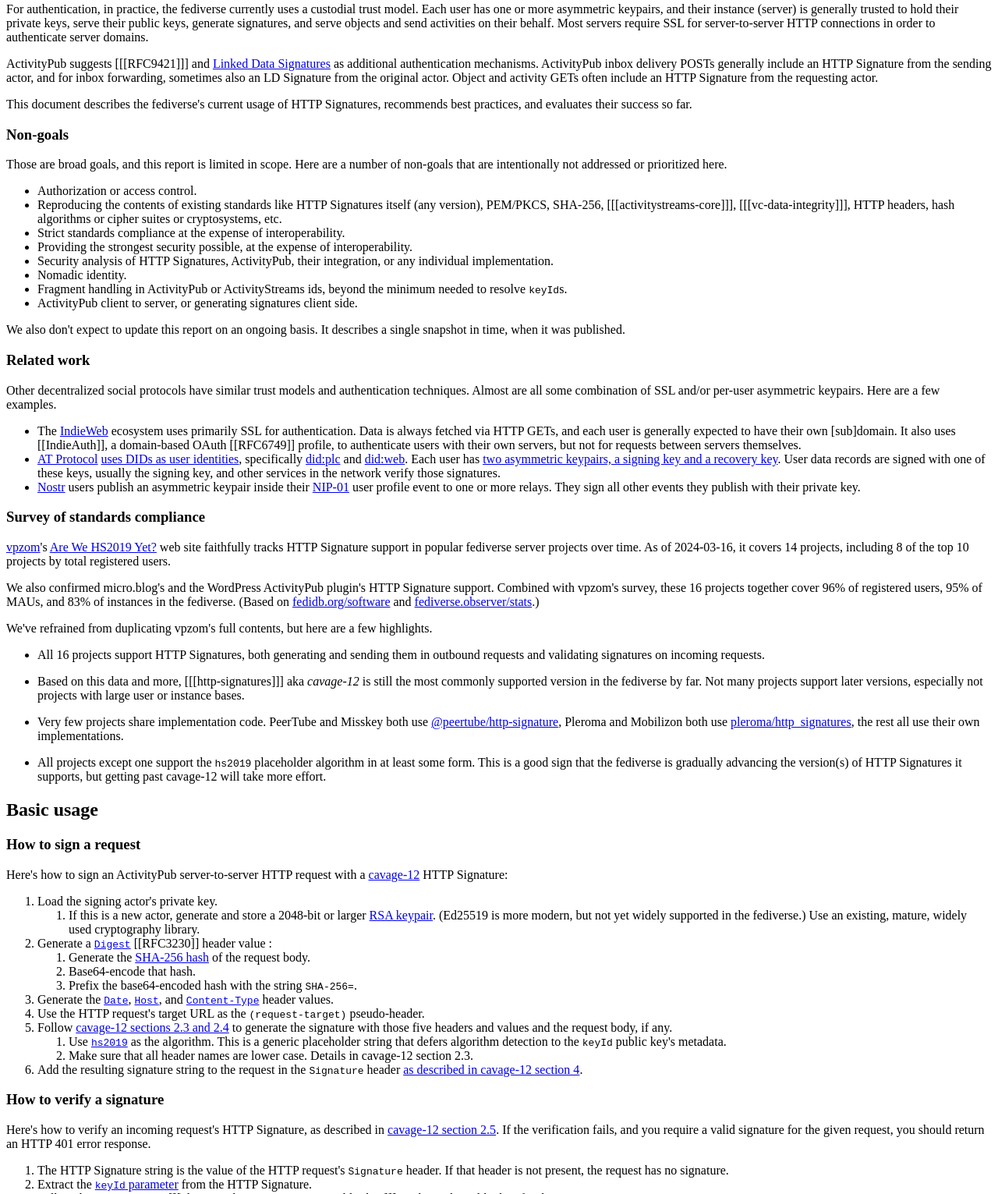
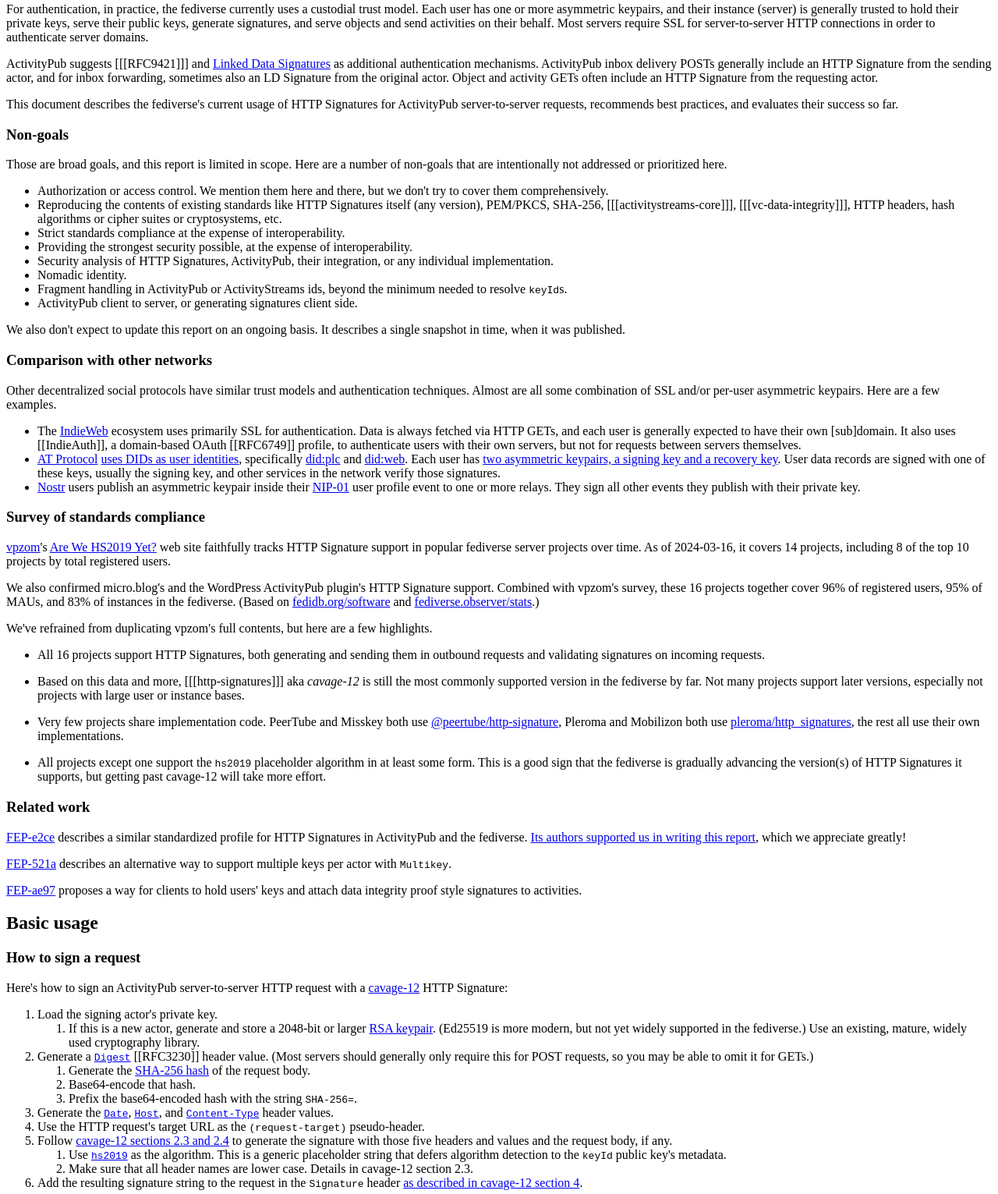
Before and after one commit to swicg/activitypub-http-signature, a plain HTML site: page index.html in a window 1280 px wide. Shown: the part 298-1829 px from the top of the page at 78% size. Drawn offline with Linux system fonts and the light colour scheme.

Commit message:
incorporate misc feedback from issues
for #30, #42, #43, #44

* add server-to-server language
* soften authorization non-goal
* add FEPs in new related work section
* mention that Digest is maybe optional for GETs
* explain why to discard raw key object fetches

```diff
--- a/index.html
+++ b/index.html
@@ -25,7 +25,7 @@
     <p><em>This document is non-normative.</em></p>
 
     <section id="abstract">
-      <p>Authentication is not specified by the [[[ActivityPub]]] standard. In practice, the fediverse mostly uses [[[RFC9421]]] to authenticate users making requests, using a relatively consistent profile. This document describes that profile and usage, recommends best practices, and evaluates their success so far.</p>
+      <p>Authentication is not specified by the [[[ActivityPub]]] standard. In practice, the fediverse mostly uses [[[RFC9421]]] to authenticate server-to-server requests, using a relatively consistent profile. This document describes that profile and usage, recommends best practices, and evaluates their success so far.</p>
     </section>
 
     <section id="sotd">
@@ -41,13 +41,13 @@
 
 <p>ActivityPub suggests [[[RFC9421]]] and <a href="https://web.archive.org/web/20170923124140/https://w3c-dvcg.github.io/ld-signatures/">Linked Data Signatures</a> as additional authentication mechanisms. ActivityPub inbox delivery POSTs generally include an HTTP Signature from the sending actor, and for inbox forwarding, sometimes also an LD Signature from the original actor. Object and activity GETs often include an HTTP Signature from the requesting actor.</p>
 
-<p>This document describes the fediverse's current usage of HTTP Signatures, recommends best practices, and evaluates their success so far.
+<p>This document describes the fediverse's current usage of HTTP Signatures for ActivityPub server-to-server requests, recommends best practices, and evaluates their success so far.
 
     <section>
       <h3>Non-goals</h3>
 <p>Those are broad goals, and this report is limited in scope. Here are a number of non-goals that are intentionally not addressed or prioritized here.</p>
 <ul>
-<li> Authorization or access control.</li>
+<li> Authorization or access control. We mention them here and there, but we don't try to cover them comprehensively.</li>
 <li> Reproducing the contents of existing standards like HTTP Signatures itself (any version), PEM/PKCS, SHA-256, [[[activitystreams-core]]], [[[vc-data-integrity]]], HTTP headers, hash algorithms or cipher suites or cryptosystems, etc.</li>
 <li> Strict standards compliance at the expense of interoperability.</li>
 <li> Providing the strongest security possible, at the expense of interoperability.</li>
@@ -61,7 +61,7 @@
     </section>
 
     <section>
-      <h3>Related work</h3>
+      <h3>Comparison with other networks</h3>
 
 <p>Other decentralized social protocols have similar trust models and authentication techniques. Almost are all some combination of SSL and/or per-user asymmetric keypairs. Here are a few examples.</p>
 <ul>
@@ -93,6 +93,15 @@
 </ul>
     </section>
 
+    <section>
+      <h3>Related work</h3>
+
+<p><a href="https://codeberg.org/aumetra/fep/src/branch/fep-e2ce/fep/e2ce/fep-e2ce.md">FEP-e2ce</a> describes a similar standardized profile for HTTP Signatures in ActivityPub and the fediverse. <a href="https://github.com/swicg/activitypub-http-signature/issues/19">Its authors supported us in writing this report</a>, which we appreciate greatly!</p>
+<p><a href="https://codeberg.org/fediverse/fep/src/branch/main/fep/521a/fep-521a.md">FEP-521a</a> describes an alternative way to support multiple keys per actor with <code>Multikey</code>.</p>
+<p><a href="https://codeberg.org/fediverse/fep/src/branch/main/fep/ae97/fep-ae97.md">FEP-ae97</a> proposes a way for clients to hold users' keys and attach data integrity proof style signatures to activities.</p>
+
+    </section>
+
     </section>
 
     <section>
@@ -108,7 +117,7 @@
 <li>If this is a new actor, generate and store a 2048-bit or larger <a href="https://en.wikipedia.org/wiki/RSA_(cryptosystem)">RSA keypair</a>. (Ed25519 is more modern, but not yet widely supported in the fediverse.) Use an existing, mature, widely used cryptography library.</li>
 </ol>
 </li>
-<li>Generate a <a href="https://developer.mozilla.org/en-US/docs/Web/HTTP/Headers/Digest"><code>Digest</code></a> [[RFC3230]] header value :
+<li>Generate a <a href="https://developer.mozilla.org/en-US/docs/Web/HTTP/Headers/Digest"><code>Digest</code></a> [[RFC3230]] header value. (Most servers should generally only require this for POST requests, so you may be able to omit it for GETs.)
 <ol>
 <li>Generate the <a href="https://en.wikipedia.org/wiki/SHA-2">SHA-256 hash</a> of the request body.</li>
 <li>Base64-encode that hash.</li>
@@ -159,7 +168,7 @@
 <li>If you cache remote ActivityPub objects locally, look up the object with that id in your local store.</li>
 <li>If you don't have it locally, fetch it. (If it's an [[[#instance-actor]]], the remote server generally won't expect or try to verify any signature on your own fetch request.)</li>
 <li>If it's an [[[activitystreams-core]]] <a href="https://www.w3.org/TR/activitystreams-core/#actors">actor</a>, continue to step 7.</li>
-<li>If it's a raw <a href="https://w3c-ccg.github.io/security-vocab/#Key"><code>Key</code> object</a>, use its <code>controller</code> or <code>owner</code> property as the new key id, jump back to step 2, and repeat.</li>
+<li>If it's a raw <a href="https://w3c-ccg.github.io/security-vocab/#Key"><code>Key</code> object</a>, use its <code>controller</code> or <code>owner</code> property as the new key id, jump back to step 2, and repeat. (This is necessary to confirm that the owner actually owns and uses this key.)</li>
 <li>Otherwise, the key can't be fetched at this time, and the signature verification fails.</li>
 <li>The public key object will be in the actor's <code>publicKey</code> property. If there are multiple values, find the one whose <code>id</code> matches the original <code>keyId</code>.</li>
 <li>Decode the <a href="https://en.wikipedia.org/wiki/Privacy-Enhanced_Mail">PEM-encoded</a> public key in the key object's <code>publicKeyPem</code> property. This is based on <a href="https://w3c-ccg.github.io/security-vocab/#publicKey">LD Security Vocabulary v1</a>. If it starts with <code>-----BEGIN RSA PUBLIC KEY-----</code>, it's <a href="https://datatracker.ietf.org/doc/html/rfc3447">PKCS-1</a>. If it starts with <code>-----BEGIN PUBLIC KEY-----</code> (no <code>RSA</code>), it's <a href="https://datatracker.ietf.org/doc/html/rfc5208">PKCS-8</a>.</li>
@@ -206,7 +215,7 @@
       <h3>Compatibility with HTTP caching</h3>
 
 <p>HTTP responses are cached in a wide variety of ways across the web. HTTP Signatures in ActivityPub requests can affect the resulting responses, so clients and servers both need to take signatures account when interacting with caches.</p>
-<p>The main thing ActivityPub servers need to do is include <code>Signature</code> in their <code>Vary</code> header for responses that depend on request signatures, eg if they require <a href="TODO">authorized fetch</a> and would return a 4xx error if a signature is missing or invalid. This prevents valid responses from being cached and returned to other future requests with missing or invalid signatures.</p>
+<p>The main thing ActivityPub servers need to do is include <code>Signature</code> in their <code>Vary</code> header for responses that depend on request signatures, eg if they require [[[#authorized-fetch]]] and would return a 4xx error if a signature is missing or invalid. This prevents valid responses from being cached and returned to other future requests with missing or invalid signatures.</p>
 <p>(This is similar to including <code>Content-Type</code> in the <code>Vary</code> response header for URLs that can return either user-facing HTML or [[[activitystreams-core]]] JSON, depending on content negotiation.)</p>
 <p>One downside of this is that ActivityPub objects from servers that require authorized fetch generally can't be cached. HTTP Signatures include timestamps, and are generated by different private keys, so they'll almost never be the same across requests. This is an unfortunate side effect, but necessary for servers that want to control access based on the requester's identity.</p>
     </section>
```
